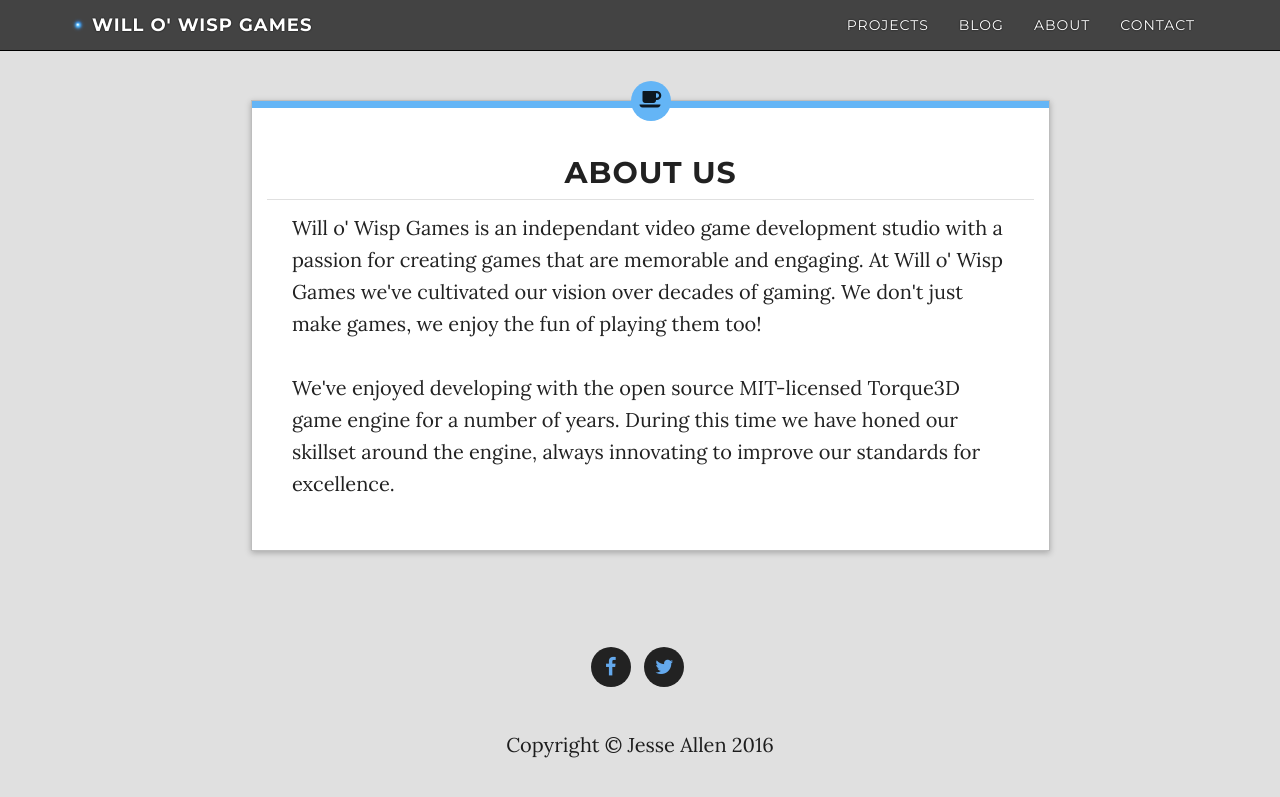
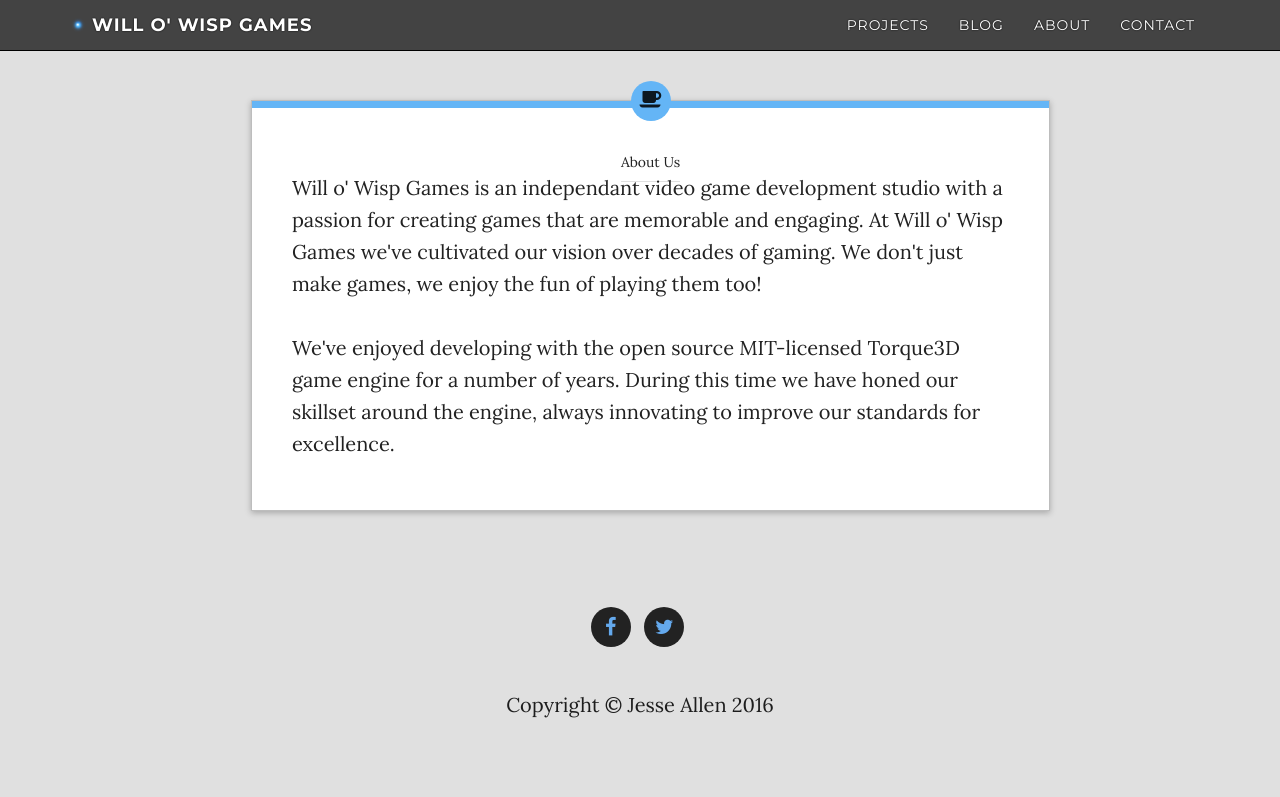
Before and after one commit to WilloWispGames/WilloWispGames.github.io, a Jekyll site: the page built from about/index.html, in a window 1280 px wide. Shown: the top 797 px of the page. Built offline with Jekyll 4.4.1, drawn with Linux system fonts in a browser that asks for light colours; nearby versions of some CDN libraries.

Commit message:
Update aboutPane.html

```diff
--- a/_includes/aboutPane.html
+++ b/_includes/aboutPane.html
@@ -7,7 +7,7 @@
 		<div class="cat-color"></div>
 			<div class="icon"><i class="fa fa-coffee"></i></div>
 			<div class="header cf"><br></div>
-			<h2 class="title">About Us</h2>
+			<h3c class="title">About Us</h3c>
 			<div class="content">
 				<p>Will o' Wisp Games is an independant video game development studio with a passion for creating games that are memorable and engaging. At Will o' Wisp Games we've cultivated our vision over decades of gaming. We don't just make games, we enjoy the fun of playing them too!<br>
 				<br>
```
